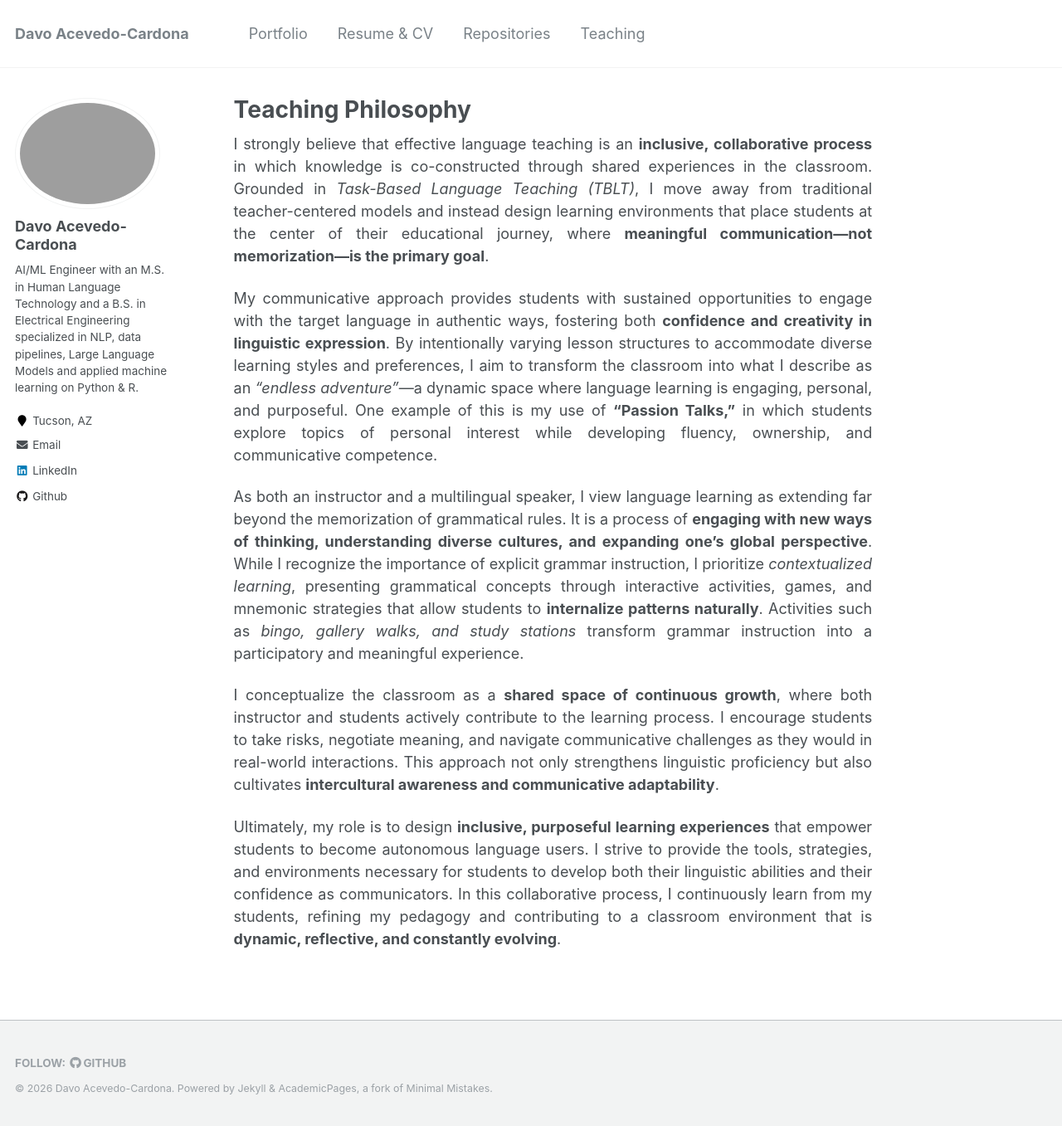
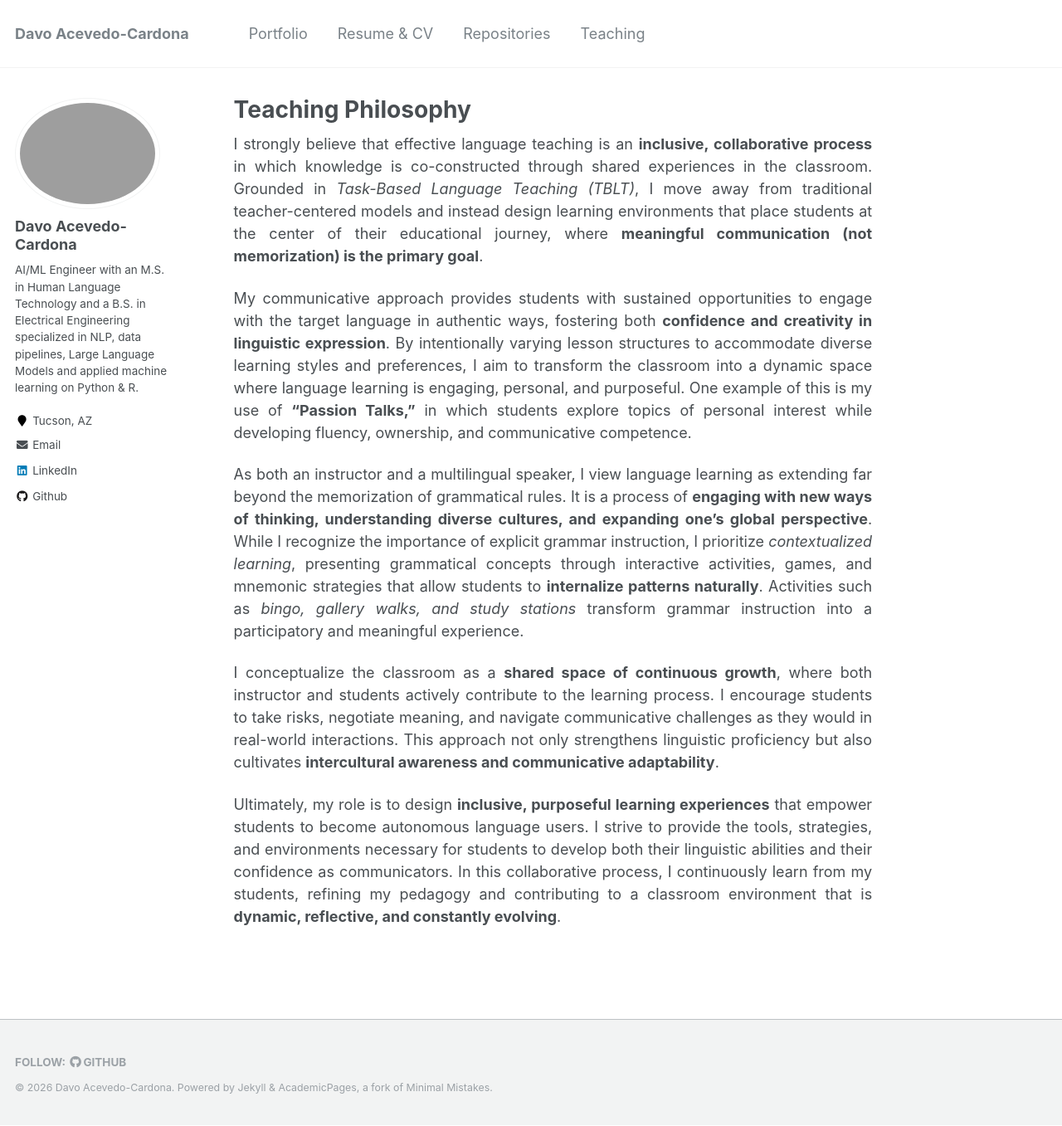
Before and after one commit to lldavoll/lldavoll.github.io, a Jekyll site: the page built from _pages/teaching_philosophy.md, in a window 1280 px wide and 1357 px high. Shown: the whole window at 83% size. Built offline with Jekyll 4.4.1, drawn with Linux system fonts in a browser that asks for light colours.

Commit message:
Update teaching_philosophy.md

```diff
--- a/_pages/teaching_philosophy.md
+++ b/_pages/teaching_philosophy.md
@@ -7,9 +7,9 @@ author_profile: true
 
 <div style="text-align: justify;">
 
-<p>I strongly believe that effective language teaching is an <strong>inclusive, collaborative process</strong> in which knowledge is co-constructed through shared experiences in the classroom. Grounded in <em>Task-Based Language Teaching (TBLT)</em>, I move away from traditional teacher-centered models and instead design learning environments that place students at the center of their educational journey, where <strong>meaningful communication—not memorization—is the primary goal</strong>.</p>
+<p>I strongly believe that effective language teaching is an <strong>inclusive, collaborative process</strong> in which knowledge is co-constructed through shared experiences in the classroom. Grounded in <em>Task-Based Language Teaching (TBLT)</em>, I move away from traditional teacher-centered models and instead design learning environments that place students at the center of their educational journey, where <strong>meaningful communication (not memorization) is the primary goal</strong>.</p>
 
-<p>My communicative approach provides students with sustained opportunities to engage with the target language in authentic ways, fostering both <strong>confidence and creativity in linguistic expression</strong>. By intentionally varying lesson structures to accommodate diverse learning styles and preferences, I aim to transform the classroom into what I describe as an <em>“endless adventure”</em>—a dynamic space where language learning is engaging, personal, and purposeful. One example of this is my use of <strong>“Passion Talks,”</strong> in which students explore topics of personal interest while developing fluency, ownership, and communicative competence.</p>
+<p>My communicative approach provides students with sustained opportunities to engage with the target language in authentic ways, fostering both <strong>confidence and creativity in linguistic expression</strong>. By intentionally varying lesson structures to accommodate diverse learning styles and preferences, I aim to transform the classroom into a dynamic space where language learning is engaging, personal, and purposeful. One example of this is my use of <strong>“Passion Talks,”</strong> in which students explore topics of personal interest while developing fluency, ownership, and communicative competence.</p>
 
 <p>As both an instructor and a multilingual speaker, I view language learning as extending far beyond the memorization of grammatical rules. It is a process of <strong>engaging with new ways of thinking, understanding diverse cultures, and expanding one’s global perspective</strong>. While I recognize the importance of explicit grammar instruction, I prioritize <em>contextualized learning</em>, presenting grammatical concepts through interactive activities, games, and mnemonic strategies that allow students to <strong>internalize patterns naturally</strong>. Activities such as <em>bingo, gallery walks, and study stations</em> transform grammar instruction into a participatory and meaningful experience.</p>
 
```
